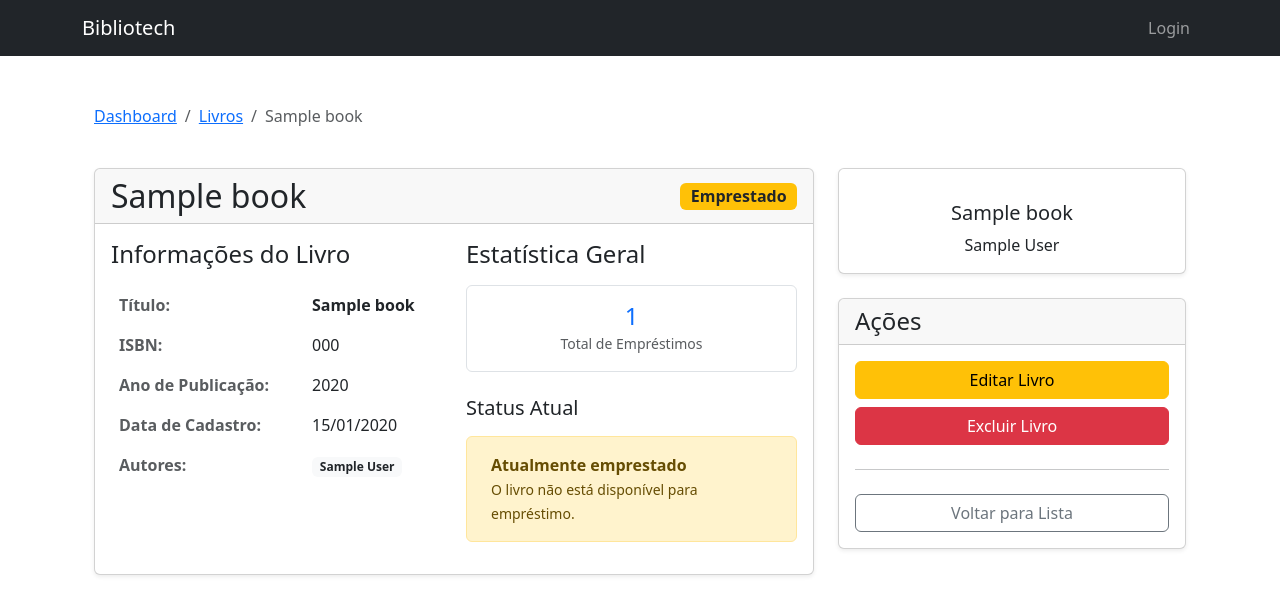
After one commit to lauroolim/bibliotech, a Python web app: template templates/admin/view_book.html in a window 1280 px wide. The commit adds this page. Shown: the top 615 px of the page. Run offline with Jinja, Linux system fonts and the light colour scheme; the template is opened without the code that fills it: most values are stand-ins (such as "Sample title", 1, 10 or a date in 2020).

Commit message:
feat(book): display book details

```diff
--- a/app/routes/admin_routes.py
+++ b/app/routes/admin_routes.py
@@ -46,6 +46,12 @@ def create_admin_blueprint(user_controller, book_controller, admin_controller, l
     @admin_required
     def register_book():
         return book_controller.register_book()
+
+    @admin_bp.route('/books/<int:book_id>', methods=['GET'])
+    @login_required
+    @admin_required
+    def view_book(book_id):
+        return book_controller.view_book(book_id)
 
     @admin_bp.route('/books/author/register', methods=['GET', 'POST'])
     @login_required
--- /dev/null
+++ b/templates/admin/view_book.html
@@ -0,0 +1,193 @@
+{% extends 'base.html' %}
+
+{% block title %}Detalhes do Livro - {{ book.title }}{% endblock %}
+
+{% block content %}
+<div class="container mt-5">
+    <div class="row mb-4">
+        <div class="col">
+            <nav aria-label="breadcrumb">
+                <ol class="breadcrumb">
+                    <li class="breadcrumb-item"><a href="{{ url_for('admin.dashboard') }}">Dashboard</a></li>
+                    <li class="breadcrumb-item"><a href="{{ url_for('admin.list_books') }}">Livros</a></li>
+                    <li class="breadcrumb-item active">{{ book.title }}</li>
+                </ol>
+            </nav>
+        </div>
+    </div>
+
+    <div class="row">
+        <div class="col-md-8">
+            <div class="card shadow-sm mb-4">
+                <div class="card-header d-flex justify-content-between align-items-center">
+                    <h2 class="mb-0">{{ book.title }}</h2>
+                    <span class="badge {% if book.is_available %}bg-success{% else %}bg-warning text-dark{% endif %} fs-6">
+                        {% if book.is_available %}
+                            Disponível
+                        {% else %}
+                            Emprestado
+                        {% endif %}
+                    </span>
+                </div>
+                <div class="card-body">
+                    <div class="row">
+                        <div class="col-md-6">
+                            <h4 class="mb-3">Informações do Livro</h4>
+                            <table class="table table-borderless">
+                                <tbody>
+                                    <tr>
+                                        <th scope="row" class="text-muted">Título:</th>
+                                        <td><strong>{{ book.title }}</strong></td>
+                                    </tr>
+                                    <tr>
+                                        <th scope="row" class="text-muted">ISBN:</th>
+                                        <td>{{ book.isbn }}</td>
+                                    </tr>
+                                    <tr>
+                                        <th scope="row" class="text-muted">Ano de Publicação:</th>
+                                        <td>
+                                            {% if book.publish_year %}
+                                                {{ book.publish_year }}
+                                            {% else %}
+                                                <span class="text-muted">Não informado</span>
+                                            {% endif %}
+                                        </td>
+                                    </tr>
+                                    <tr>
+                                        <th scope="row" class="text-muted">Data de Cadastro:</th>
+                                        <td>{{ book.created_at.strftime('%d/%m/%Y') }}</td>
+                                    </tr>
+                                    <tr>
+                                        <th scope="row" class="text-muted">Autores:</th>
+                                        <td>
+                                            {% if book.authors %}
+                                                {% for author in book.authors %}
+                                                    <span class="badge bg-light text-dark me-1">{{ author.full_name }}</span>
+                                                    {% if not loop.last %}<br>{% endif %}
+                                                {% endfor %}
+                                            {% else %}
+                                                <span class="text-muted">Nenhum autor cadastrado</span>
+                                            {% endif %}
+                                        </td>
+                                    </tr>
+                                </tbody>
+                            </table>
+                        </div>
+
+                        <div class="col-md-6">
+                            <h4 class="mb-3">Estatística Geral</h4>
+                            <div class="row text-center g-3">
+                                <div class="col-12">
+                                    <div class="p-3 border rounded">
+                                        <div class="h4 mb-0 text-primary">{{ total_loans or 0 }}</div>
+                                        <small class="text-muted">Total de Empréstimos</small>
+                                    </div>
+                                </div>
+
+                            </div>
+
+                            <div class="mt-4">
+                                <h5 class="mb-3">Status Atual</h5>
+                                {% if book.is_available %}
+                                    <div class="alert alert-success d-flex align-items-center">
+                                        <i class="bi bi-check-circle-fill me-2"></i>
+                                        <div>
+                                            <strong>Disponível para empréstimo</strong><br>
+                                            <small>O livro pode ser emprestado no momento.</small>
+                                        </div>
+                                    </div>
+                                {% else %}
+                                    <div class="alert alert-warning d-flex align-items-center">
+                                        <i class="bi bi-exclamation-triangle-fill me-2"></i>
+                                        <div>
+                                            <strong>Atualmente emprestado</strong><br>
+                                            <small>O livro não está disponível para empréstimo.</small>
+                                        </div>
+                                    </div>
+                                {% endif %}
+                            </div>
+                        </div>
+                    </div>
+                </div>
+            </div>
+        </div>
+
+        <div class="col-md-4">
+            <div class="card shadow-sm mb-4">
+                <div class="card-body text-center">
+                    <div class="mb-3">
+                        <i class="bi bi-book text-primary" style="font-size: 5rem;"></i>
+                    </div>
+                    <h5 class="card-title">{{ book.title }}</h5>
+                    <p class="card-text">
+                        {% if book.authors %}
+                            {% for author in book.authors %}
+                                {{ author.full_name }}{% if not loop.last %}, {% endif %}
+                            {% endfor %}
+                        {% else %}
+                            <em class="text-muted">Autor não informado</em>
+                        {% endif %}
+                    </p>
+                </div>
+            </div>
+
+
+            <div class="card shadow-sm">
+                <div class="card-header">
+                    <h4 class="mb-0">Ações</h4>
+                </div>
+                <div class="card-body">
+                    <div class="d-grid gap-2">
+                        {% if book.is_available %}
+                            <a href="{{ url_for('admin.register_loan') }}?book_id={{ book.id }}"
+                               class="btn btn-primary">
+                                <i class="bi bi-plus-circle"></i> Realizar Empréstimo
+                            </a>
+                        {% endif %}
+
+                        <a href="{{ url_for('admin.edit_book', book_id=book.id) }}"
+                           class="btn btn-warning">
+                            <i class="bi bi-pencil"></i> Editar Livro
+                        </a>
+
+                        <button type="button" class="btn btn-danger"
+                                data-bs-toggle="modal" data-bs-target="#deleteModal">
+                            <i class="bi bi-trash"></i> Excluir Livro
+                        </button>
+
+                        <hr>
+
+                        <a href="{{ url_for('admin.list_books') }}"
+                           class="btn btn-outline-secondary">
+                            <i class="bi bi-arrow-left"></i> Voltar para Lista
+                        </a>
+                    </div>
+                </div>
+            </div>
+        </div>
+    </div>
+</div>
+
+<div class="modal fade" id="deleteModal" tabindex="-1" aria-labelledby="deleteModalLabel" aria-hidden="true">
+    <div class="modal-dialog">
+        <div class="modal-content">
+            <div class="modal-header">
+                <h5 class="modal-title" id="deleteModalLabel">Confirmar Exclusão</h5>
+                <button type="button" class="btn-close" data-bs-dismiss="modal" aria-label="Close"></button>
+            </div>
+            <div class="modal-body">
+                <p>Tem certeza que deseja excluir o livro <strong>"{{ book.title }}"</strong>?</p>
+                <div class="alert alert-warning">
+                    <i class="bi bi-exclamation-triangle"></i>
+                    <strong>Atenção:</strong> Esta ação não pode ser desfeita. O livro e todo seu histórico serão removidos permanentemente.
+                </div>
+            </div>
+            <div class="modal-footer">
+                <button type="button" class="btn btn-secondary" data-bs-dismiss="modal">Cancelar</button>
+                <a href="{{ url_for('admin.delete_book', book_id=book.id) }}"
+                   class="btn btn-danger">Confirmar Exclusão</a>
+            </div>
+        </div>
+    </div>
+</div>
+{% endblock %}
--- a/templates/admin/view_loan.html
+++ b/templates/admin/view_loan.html
@@ -130,7 +130,7 @@
                             <small class="text-muted">ISBN: {{ loan.book.isbn }}</small>
                         </p>
                         <hr>
-                        <a href="#" class="btn btn-outline-primary btn-sm">
+                        <a href="{{ url_for('admin.view_book', book_id=loan.book.id) }}" class="btn btn-outline-primary btn-sm">
                             <i class="bi bi-info-circle"></i> Ver Detalhes do Livro
                         </a>
                     {% else %}
```
Also changed, not shown: app/controllers/book_controller.py (+12 -2 lines), app/repositories/book_repository.py (+17 -3 lines), app/services/book_service.py (+10 -0 lines), app/routes/book_routes.py (line endings or trailing spaces).
